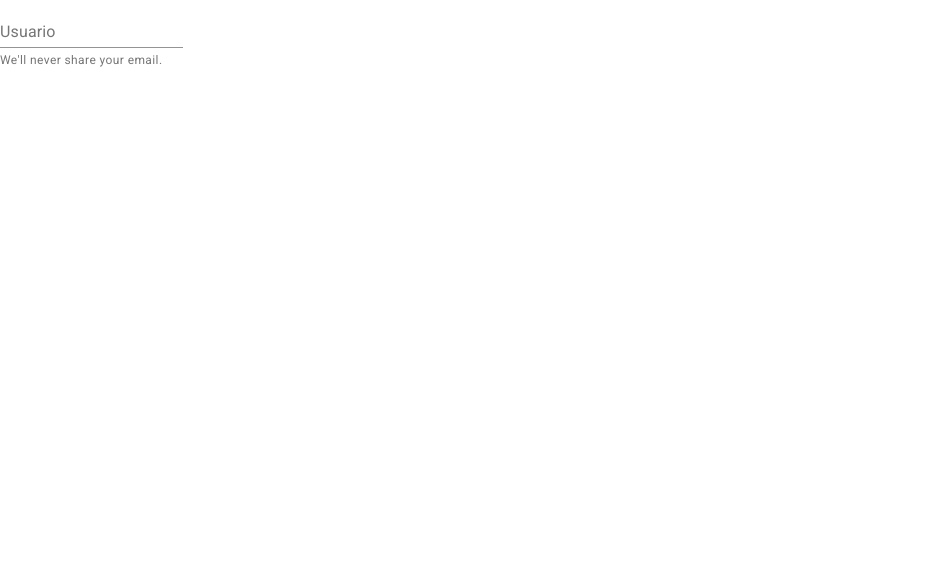
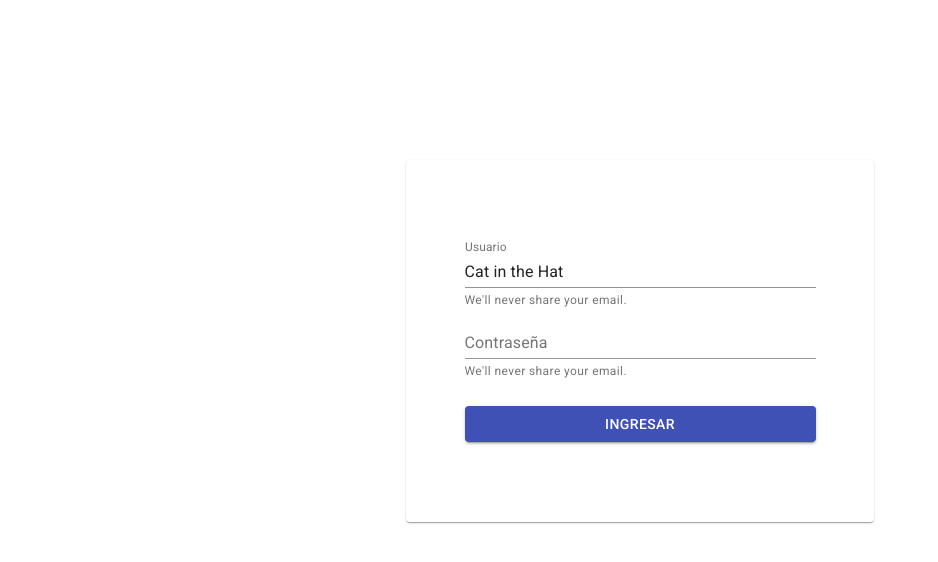
Before and after one commit to marcear/PrimosVentas, a React (Create React App) app in the folder los-primos-frontend/: page /login in a window 1280 px wide. Shown: the top 562 px of the page, without its empty margins (0-938 px from the left). Built offline with nearby package versions, Linux system fonts and the light colour scheme.

Commit message:
Agrega loginform

```diff
--- a/los-primos-frontend/src/App.js
+++ b/los-primos-frontend/src/App.js
@@ -21,7 +21,7 @@ const useStyles = makeStyles(theme => ({
 
 
 function App() {
-    const logeado = true;
+    const logeado = false;
     return (
           <Router>
               <Switch>
--- a/los-primos-frontend/src/componentes/Login.js
+++ b/los-primos-frontend/src/componentes/Login.js
@@ -3,27 +3,92 @@ import { useState } from 'react';
 import { Redirect } from 'react-router-dom';
 
 
-import {FormControl, InputLabel, Input, FormHelperText} from '@material-ui/core';
+import {FormControl, InputLabel, Input, FormHelperText, Grid, Paper, Button} from '@material-ui/core';
 import { makeStyles } from '@material-ui/core/styles';
 
 const useStyles = makeStyles(theme => ({
     root:{
-        flexGrow:1
-    }
+        flexGrow: 1,
+        padding: theme.spacing(20)
+    },
+    paper: {
+        textAlign: 'center',
+        color: theme.palette.text.secondary,
+        paddingBottom: theme.spacing(10),
+        paddingTop: theme.spacing(10),
+      },
+      input: {
+          width:'75%'
+      },
+      button: {
+          marginTop: theme.spacing(3)
+      }
 }));
 
 function Login(props) {
     const classes = useStyles();
-    debugger;
     const [redireccionaALogin,setRedireccionaALogin] = useState(true);
     const from = props.location.pathname;
 
+    const [usuario, setUsuario] = useState({
+        nombre: 'Cat in the Hat',
+        contraseña: ''
+      });
+
+    const handleChange = nombre => event => {
+        setUsuario({ ...usuario, [nombre]: event.target.value });
+    };
+
+    const handleClick = event => {
+        alert(event);
+    };
+
         return (
-            <FormControl className={classes.root}>
-                <InputLabel htmlFor="my-input">Usuario</InputLabel>
-                <Input id="my-input" aria-describedby="my-helper-text" />
-                <FormHelperText id="my-helper-text">We'll never share your email.</FormHelperText>
-            </FormControl>
+            <div className={classes.root}>
+                <Grid
+                    container
+                    spacing={3}
+                    direction="row"
+                    justify="center"
+                >
+                    <Grid item xs={12} sm={6}>
+                        <Paper className={classes.paper}>
+                            <Grid item xs={12}>
+                                <FormControl className={classes.input}>
+                                    <InputLabel htmlFor="my-input">Usuario</InputLabel>
+                                    <Input id="my-input"
+                                        aria-describedby="my-helper-text"
+                                        value={usuario.nombre}
+                                        onChange={handleChange('nombre')} />
+                                    <FormHelperText id="my-helper-text">We'll never share your email.</FormHelperText>
+                                </FormControl>
+                            </Grid>
+                            <Grid item xs={12}>
+                                <FormControl className={classes.input}>
+                                    <InputLabel htmlFor="my-input">Contraseña</InputLabel>
+                                    <Input id="my-input" type="password"
+                                        aria-describedby="my-helper-text"
+                                        value={usuario.contraseña}
+                                        onChange={handleChange('contraseña')}
+                                        />
+                                    <FormHelperText id="my-helper-text">We'll never share your email.</FormHelperText>
+                                </FormControl>
+                            </Grid>
+                            <Grid item xs={12}>
+                                <FormControl className={classes.input}>
+                                <Button variant="contained"
+                                    color="primary"
+                                    className={classes.button}
+                                    onClick={handleClick}
+                                    >
+                                    Ingresar
+                                </Button>
+                                </FormControl>
+                            </Grid>
+                        </Paper>
+                    </Grid>
+                </Grid>
+            </div>
     );
 }
 
```
